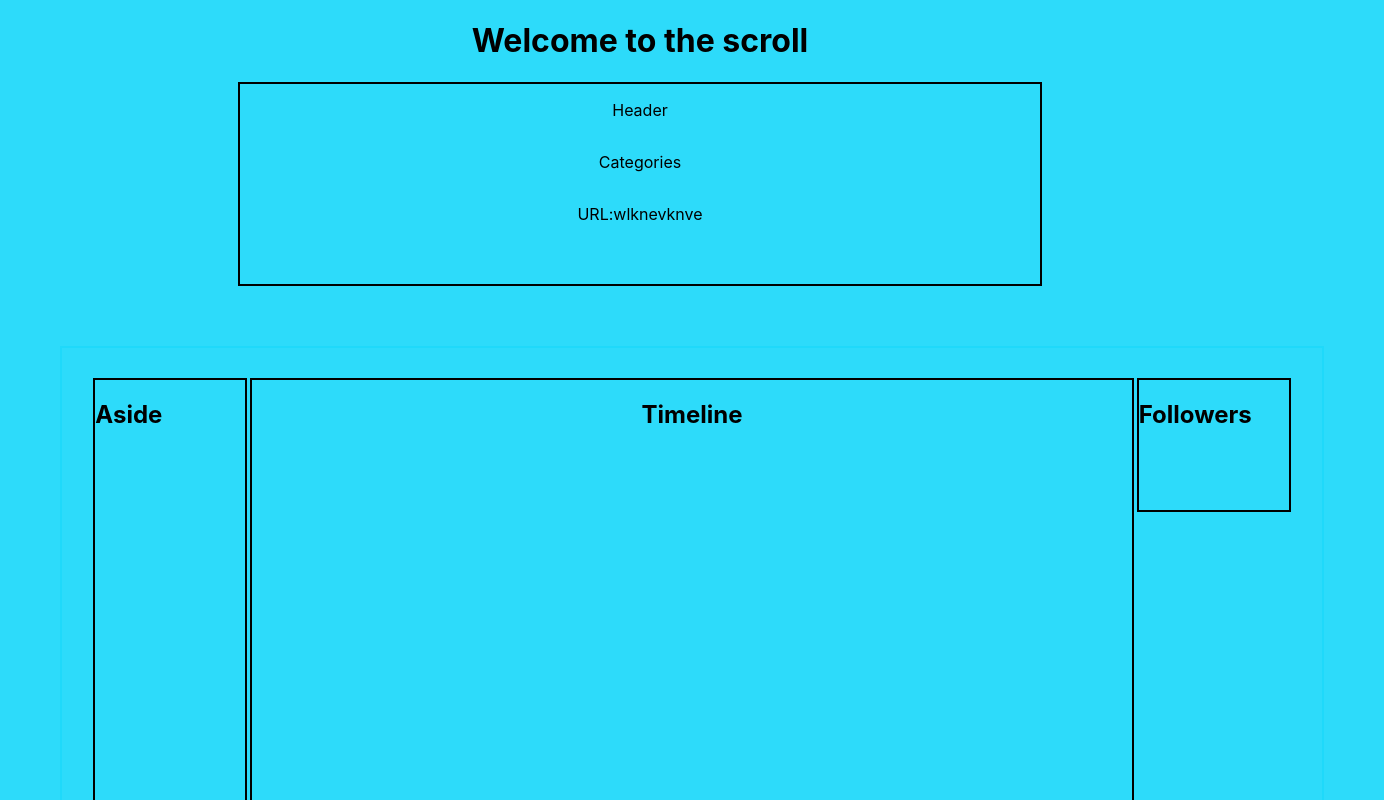
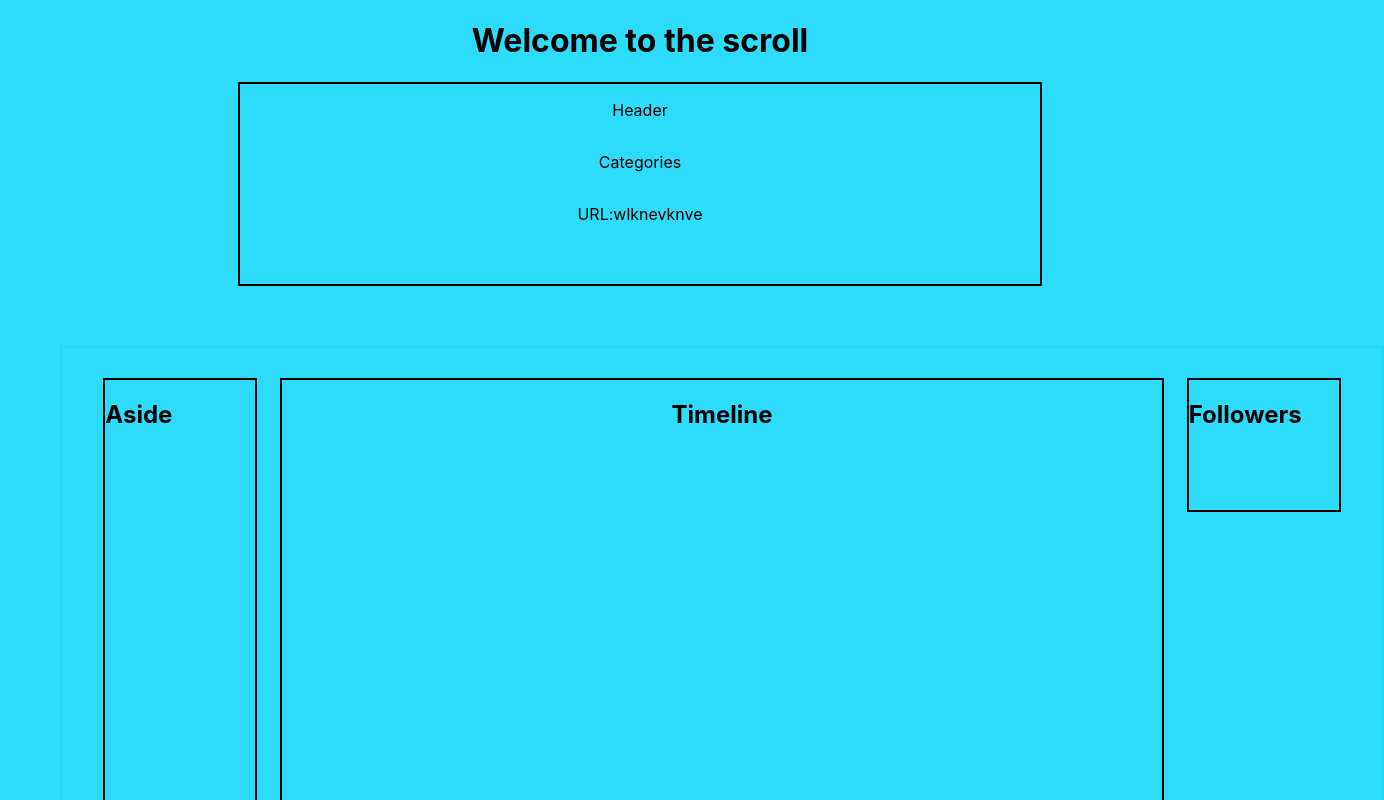
Before and after one commit to justinallenshade/The-Scroll-Front-End, a React (Create React App) app: page /post in a window 1280 px wide. Shown: the top 800 px of the page, 1384 px wide, since content can reach past the window. Built offline with nearby package versions, Linux system fonts and the light colour scheme.

Commit message:
space adjustment between divs

```diff
--- a/src/App.css
+++ b/src/App.css
@@ -22,7 +22,7 @@ body {
 #Main-container {
   border: solid 2px #1fd9faee;
   height: 700px;
-  width: 1200px;
+  width: 1260px;
   display: flex;
   justify-content: space-around;
   flex-direction: row;
```
